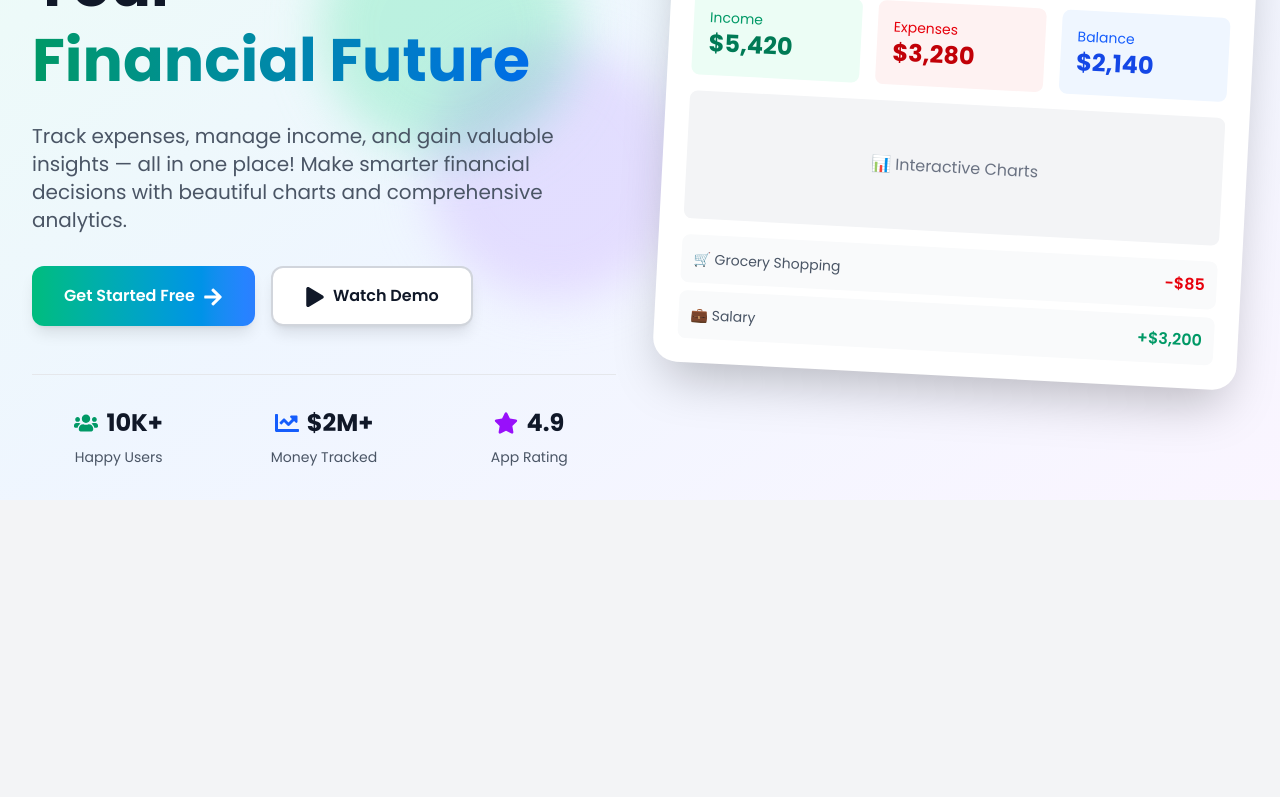
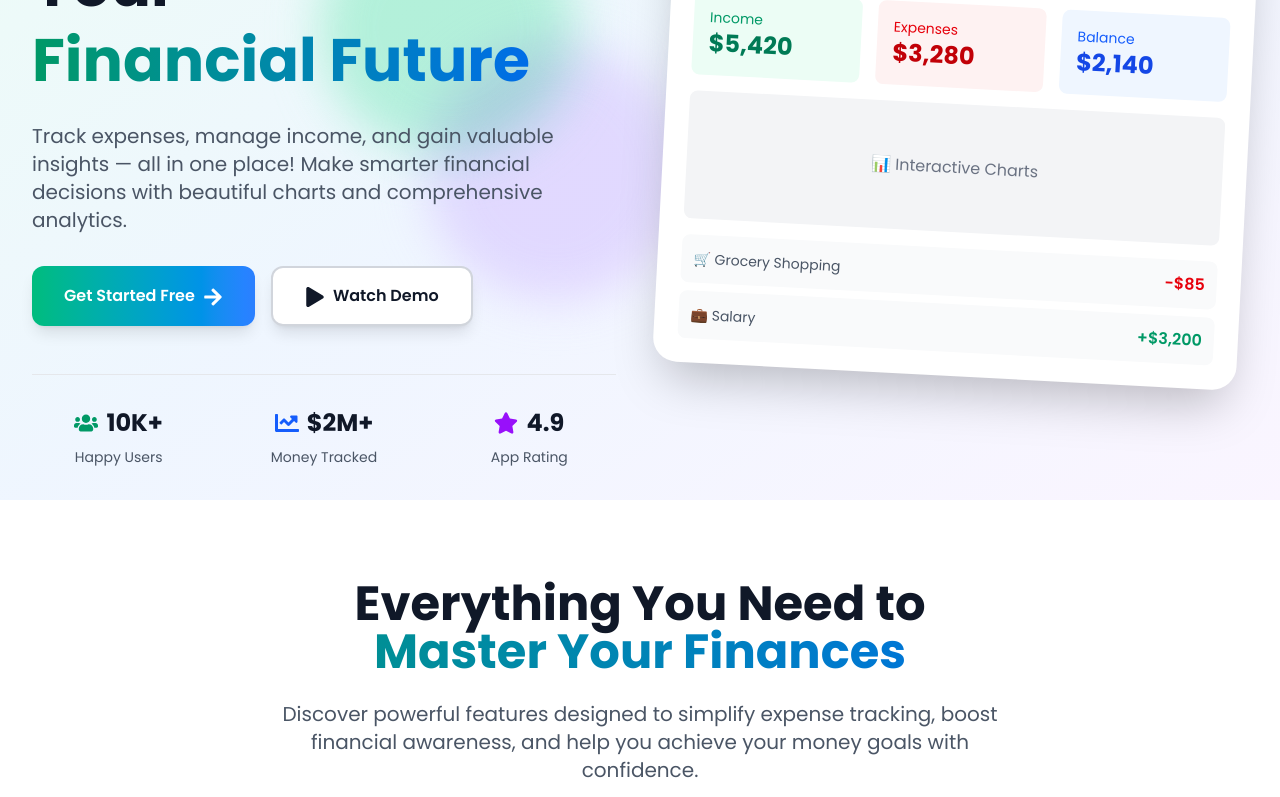
Before and after one commit to sujeetkumar-29/expense-tracker, a React (Vite) app in the folder frontend/: page / in a window 1280 px wide. Shown: the part 300-1097 px from the top of the page. Before the commit the page ends 800 px from the top, so only its background shows below. Built offline with nearby package versions, Linux system fonts and the light colour scheme.

Commit message:
added feature  section in Home Page

```diff
--- /dev/null
+++ b/frontend/src/components/Home/Features.jsx
@@ -0,0 +1,161 @@
+import React from 'react';
+import {
+  FaShieldAlt,
+  FaChartBar,
+  FaWallet,
+  FaChartLine,
+  FaChartPie,
+  FaFileDownload,
+  FaFileImage,
+  FaMoon,
+  FaSearch,
+  FaMobileAlt
+} from 'react-icons/fa';
+
+const Features = () => {
+  const features = [
+    {
+      icon: FaShieldAlt,
+      title: "Secure Authentication",
+      description: "Sign up and login with secure authentication. Protected dashboard with profile photo selection and personalized experience.",
+      color: "emerald"
+    },
+    {
+      icon: FaChartBar,
+      title: "Comprehensive Dashboard",
+      description: "Personalized dashboard with finance summary, income/expense tracking, and last 30 days overview with beautiful visualizations.",
+      color: "blue"
+    },
+    {
+      icon: FaChartLine,
+      title: "Income Management",
+      description: "Add and categorize income entries with interactive charts. View comprehensive income history and track your earning sources.",
+      color: "purple"
+    },
+    {
+      icon: FaWallet,
+      title: "Expense Tracking",
+      description: "Add, edit, and delete expenses with powerful filtering. Categorize spending and gain insights into your financial habits.",
+      color: "red"
+    },
+    {
+      icon: FaChartPie,
+      title: "Interactive Charts",
+      description: "Custom bar, pie, and line charts with interactive tooltips. Visual insights that make understanding your finances effortless.",
+      color: "indigo"
+    },
+    {
+      icon: FaMoon,
+      title: "Dark Mode Support",
+      description: "Smooth dark/light theme switcher for comfortable viewing. Your eyes will thank you during those late-night budget sessions.",
+      color: "gray"
+    },
+    {
+      icon: FaSearch,
+      title: "All Transactions View",
+      description: "Combined view of income and expenses. Search, filter, and manage all transactions easily in one comprehensive interface.",
+      color: "green"
+    },
+    {
+      icon: FaFileImage,
+      title: "File Upload Support",
+      description: "Upload images or documents for transactions. Keep receipts organized and accessible with advanced file management.",
+      color: "orange"
+    },
+    {
+      icon: FaFileDownload,
+      title: "Data Export",
+      description: "Download your financial data as Excel files. Export income and expense details for tax preparation or external analysis.",
+      color: "teal"
+    },
+    {
+      icon: FaMobileAlt,
+      title: "Responsive Design",
+      description: "Perfect experience across all devices. Track your finances seamlessly whether you're on desktop, tablet, or mobile.",
+      color: "pink"
+    }
+  ];
+
+  const getColorClasses = (color) => {
+    const colors = {
+      emerald: "text-emerald-600 dark:text-emerald-400 bg-emerald-100 dark:bg-emerald-900/20",
+      blue: "text-blue-600 dark:text-blue-400 bg-blue-100 dark:bg-blue-900/20",
+      purple: "text-purple-600 dark:text-purple-400 bg-purple-100 dark:bg-purple-900/20",
+      red: "text-red-600 dark:text-red-400 bg-red-100 dark:bg-red-900/20",
+      indigo: "text-indigo-600 dark:text-indigo-400 bg-indigo-100 dark:bg-indigo-900/20",
+      gray: "text-gray-600 dark:text-gray-400 bg-gray-100 dark:bg-gray-900/20",
+      green: "text-green-600 dark:text-green-400 bg-green-100 dark:bg-green-900/20",
+      orange: "text-orange-600 dark:text-orange-400 bg-orange-100 dark:bg-orange-900/20",
+      teal: "text-teal-600 dark:text-teal-400 bg-teal-100 dark:bg-teal-900/20",
+      pink: "text-pink-600 dark:text-pink-400 bg-pink-100 dark:bg-pink-900/20"
+    };
+    return colors[color] || colors.emerald;
+  };
+
+  return (
+    <section id="features" className="py-20 bg-white dark:bg-gray-900">
+      <div className="max-w-7xl mx-auto px-4 sm:px-6 lg:px-8">
+        <div className="text-center mb-16">
+          <h2 className="text-4xl md:text-5xl font-bold text-gray-900 dark:text-white mb-6">
+            Everything You Need to
+            <span className="bg-gradient-to-r from-emerald-600 to-blue-600 bg-clip-text text-transparent block">
+              Master Your Finances
+            </span>
+          </h2>
+          <p className="text-xl text-gray-600 dark:text-gray-300 max-w-3xl mx-auto">
+            Discover powerful features designed to simplify expense tracking, boost financial awareness,
+            and help you achieve your money goals with confidence.
+          </p>
+        </div>
+
+        <div className="grid md:grid-cols-2 lg:grid-cols-3 gap-8">
+          {features.map((feature, index) => {
+            const Icon = feature.icon;
+            return (
+              <div
+                key={index}
+                className="group p-8 bg-white dark:bg-gray-800 rounded-2xl shadow-lg hover:shadow-xl transition-all duration-300 transform hover:-translate-y-2 border border-gray-100 dark:border-gray-700"
+              >
+                <div className={`w-14 h-14 rounded-xl ${getColorClasses(feature.color)} flex items-center justify-center mb-6 group-hover:scale-110 transition-transform duration-300`}>
+                  <Icon className="h-7 w-7" />
+                </div>
+
+                <h3 className="text-xl font-bold text-gray-900 dark:text-white mb-4">
+                  {feature.title}
+                </h3>
+
+                <p className="text-gray-600 dark:text-gray-300 leading-relaxed">
+                  {feature.description}
+                </p>
+              </div>
+            );
+          })}
+        </div>
+
+        {/* Demo Credentials */}
+        {/* <div className="mt-16 bg-gradient-to-r from-emerald-50 to-blue-50 dark:from-gray-800 dark:to-gray-700 rounded-2xl p-8 text-center">
+          <h3 className="text-2xl font-bold text-gray-900 dark:text-white mb-4">
+            Try It Now - Demo Credentials
+          </h3>
+          <p className="text-gray-600 dark:text-gray-300 mb-6">
+            Experience ExpenseMate with our demo account. No signup required!
+          </p>
+          <div className="bg-white dark:bg-gray-800 rounded-lg p-6 max-w-md mx-auto shadow-lg">
+            <div className="text-left space-y-2">
+              <div>
+                <span className="font-semibold text-gray-700 dark:text-gray-300">Email:</span>
+                <span className="ml-2 text-emerald-600 dark:text-emerald-400 font-mono">demo@expensemate.com</span>
+              </div>
+              <div>
+                <span className="font-semibold text-gray-700 dark:text-gray-300">Password:</span>
+                <span className="ml-2 text-emerald-600 dark:text-emerald-400 font-mono">demo123</span>
+              </div>
+            </div>
+          </div>
+        </div> */}
+      </div>
+    </section>
+  );
+};
+
+export default Features;
--- a/frontend/src/pages/Dashboard/Home.jsx
+++ b/frontend/src/pages/Dashboard/Home.jsx
@@ -1,12 +1,14 @@
 import React from 'react'
 import Header from '../../components/Home/Header'
 import Hero from '../../components/Home/Hero'
+import Features from '../../components/Home/Features'
 
 const Home = () => {
   return (
     <div>
       <Header />
       <Hero />
+      <Features />
     </div>
   )
 }
```
